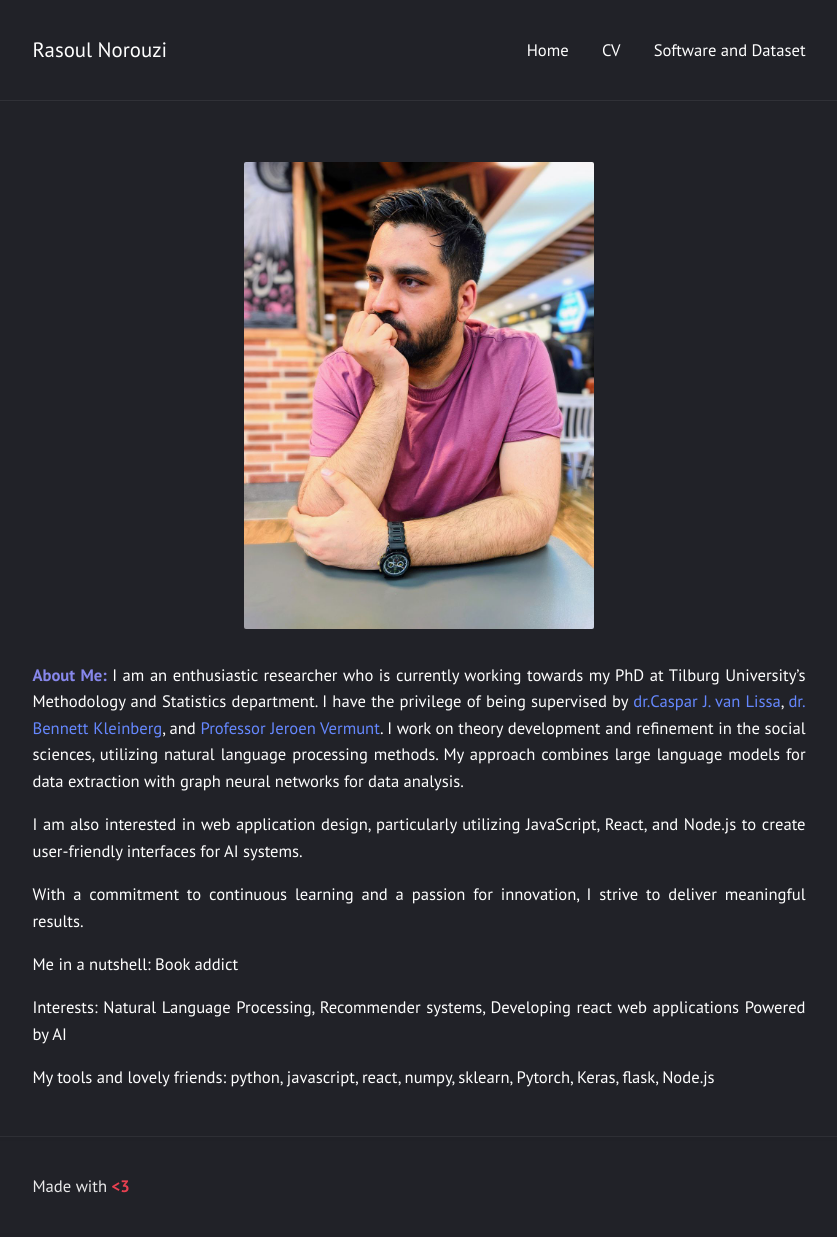
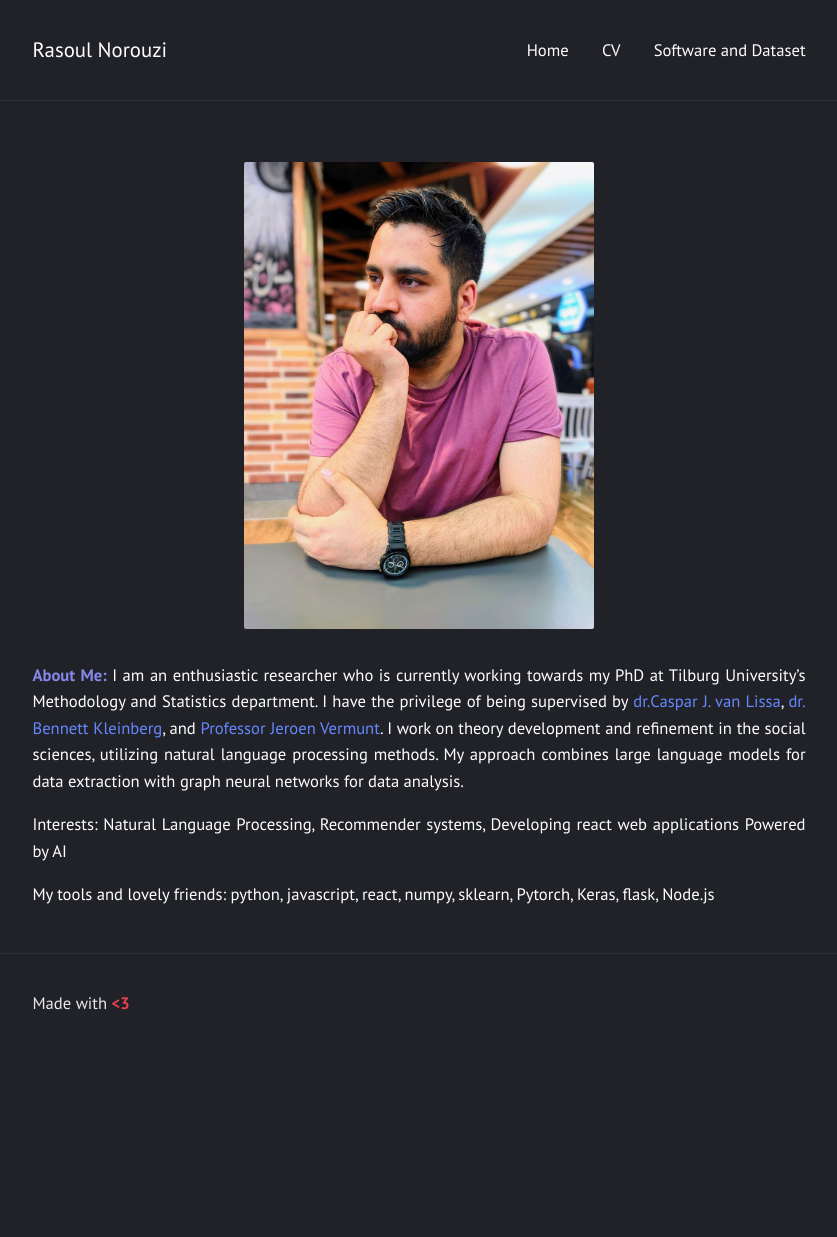
Before and after one commit to rasoulnorouzi/rasoulnorouzi.github.io, a Jekyll site: the page built from index.md, in a window 1280 px wide. Shown: the whole page, without its empty margins (221-1058 px from the left). Built offline with Jekyll 4.4.1, drawn with Linux system fonts in a browser that asks for light colours; after the commit the page ends 1054 px from its top, so only the background shows below that.

Commit message:
Update index.md

```diff
--- a/index.md
+++ b/index.md
@@ -7,12 +7,6 @@ layout: page
 
 <b style="color:rgb(135,135,235);"> About Me:</b> I am an enthusiastic researcher who is currently working towards my PhD at Tilburg University's Methodology and Statistics department. I have the privilege of being supervised by [dr.Caspar J. van Lissa](https://cjvanlissa.github.io/resume/), [dr. Bennett Kleinberg](https://bkleinberg.net/), and [Professor Jeroen Vermunt](https://research.tilburguniversity.edu/en/persons/jeroen-vermunt).  I work on theory development and refinement in the social sciences, utilizing natural language processing methods. My approach combines large language models for data extraction with graph neural networks for data analysis.
 
-I am also interested in web application design, particularly utilizing JavaScript, React, and Node.js to create user-friendly interfaces for AI systems.
-
-With a commitment to continuous learning and a passion for innovation, I strive to deliver meaningful results.
-
-Me in a nutshell: Book addict <br/>
-
 
 Interests: Natural Language Processing, Recommender systems, Developing react web applications Powered by AI
 
```
